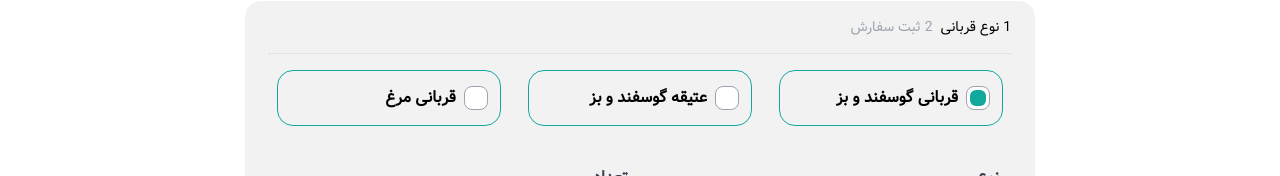
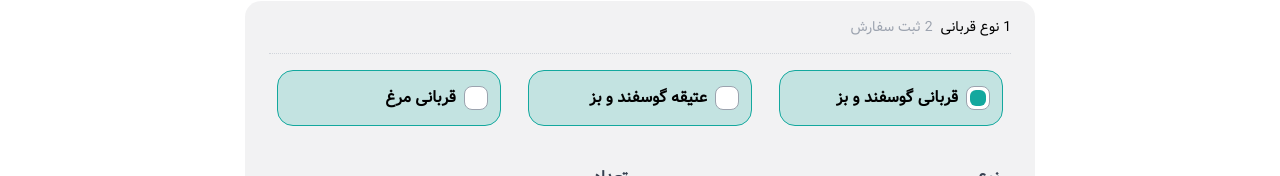
Before and after one commit to pilentboy/charitable-organization, a React (Vite) app: page / in a window 1280 px wide. Shown: the part 776-952 px from the top of the page. Built offline with nearby package versions, Linux system fonts and the light colour scheme.

Commit message:
add bg to offering type radio buttons

```diff
--- a/src/pages/Home.tsx
+++ b/src/pages/Home.tsx
@@ -97,7 +97,7 @@ const Home = () => {
                 {/* offering type */}
                 <div className="flex w-full justify-between items-center flex-col gap-4 font-bold md:flex-row">
                   {/* Option 1 */}
-                  <label className="flex gap-2 w-full md:w-56 h-14 rounded-2xl border border-primary items-center p-3 cursor-pointer">
+                  <label className="flex gap-2 w-full md:w-56 h-14 rounded-2xl border border-primary bg-[#13a89e36] items-center p-3 cursor-pointer">
                     <input
                       type="radio"
                       name="dynamic"
@@ -119,7 +119,7 @@ const Home = () => {
                   </label>
 
                   {/* Option 2 */}
-                  <label className="flex gap-2 w-full md:w-56 h-14 rounded-2xl border border-primary items-center p-3 cursor-pointer">
+                  <label className="flex gap-2 w-full md:w-56 h-14 rounded-2xl border border-primary bg-[#13a89e36] items-center p-3 cursor-pointer">
                     <input
                       type="radio"
                       name="dynamic"
@@ -141,7 +141,7 @@ const Home = () => {
                   </label>
 
                   {/* Option 3 */}
-                  <label className="flex gap-2 w-full md:w-56 h-14 rounded-2xl border border-primary items-center p-3 cursor-pointer">
+                  <label className="flex gap-2 w-full md:w-56 h-14 rounded-2xl border border-primary bg-[#13a89e36] items-center p-3 cursor-pointer">
                     <input
                       type="radio"
                       name="dynamic"
```
